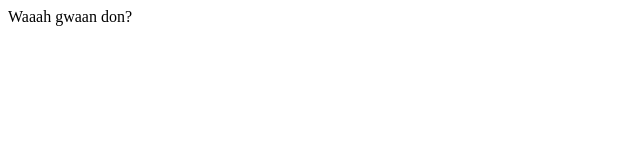
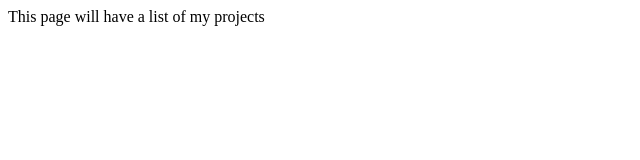
Before and after one commit to allenp/allenp.github.com, a plain HTML site: page index.html in a window 1280 px wide. Shown: the whole page, without its empty margins (0-640 px from the left). Drawn offline with Linux system fonts and the light colour scheme.

Commit message:
tiny update

```diff
--- a/index.html
+++ b/index.html
@@ -1,5 +1,7 @@
 <html>
+<head>
+<title>Paul Allen's Projects</title>
 <body>
-Waaah gwaan don?
+<p>This page will have a list of my projects</p>
 </body>
 </html>
```
